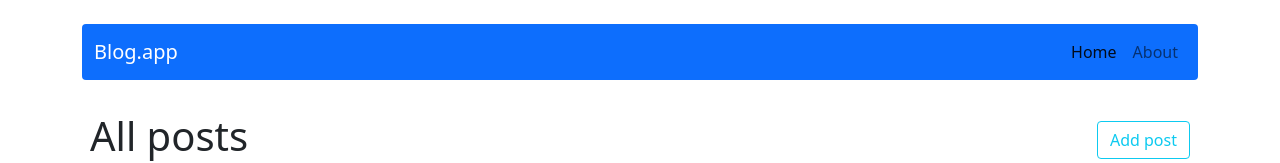
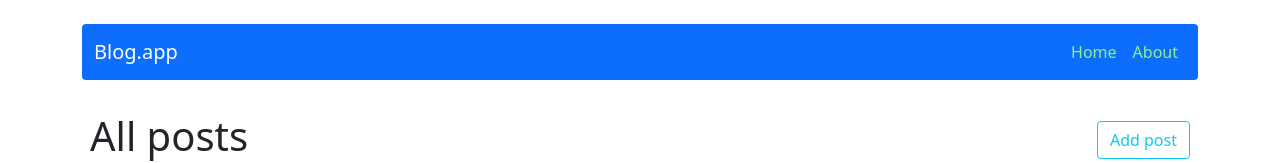
Before and after one commit to OlhaOvcharenko/crud_app, a React (Create React App) app: page / in a window 1280 px wide. Shown: the top 163 px of the page. Built offline with nearby package versions, Linux system fonts and the light colour scheme.

Commit message:
fix styles in the element NavBar.js

```diff
--- a/src/components/views/NavBar/NavBar.js
+++ b/src/components/views/NavBar/NavBar.js
@@ -2,6 +2,7 @@ import { Nav } from "react-bootstrap";
 import { NavLink } from "react-router-dom";
 import { Navbar } from "react-bootstrap";
 import { Container } from "react-bootstrap";
+import styles from "./NavBar.module.scss";
 
 const NavBar = () => {
 
@@ -13,10 +14,10 @@ const NavBar = () => {
           <Navbar.Collapse id="mobile-menu" className="justify-content-end" >
             <Nav>
               <Nav.Link as={NavLink} to="/" >
-                Home
+                <span className={styles.link}>Home</span>
               </Nav.Link>
               <Nav.Link as={NavLink} to="/about">
-                About
+                <span className={styles.link}>About</span>
               </Nav.Link>
            </Nav>
           </Navbar.Collapse>
--- /dev/null
+++ b/src/components/views/NavBar/NavBar.module.scss
@@ -0,0 +1,7 @@
+.link{
+    color: lightgreen;
+}
+
+.link:hover{
+    color: white;
+}
```
Also changed, not shown: src/components/views/NavBar/NavBar.scss (deleted, +0 -7 lines).
